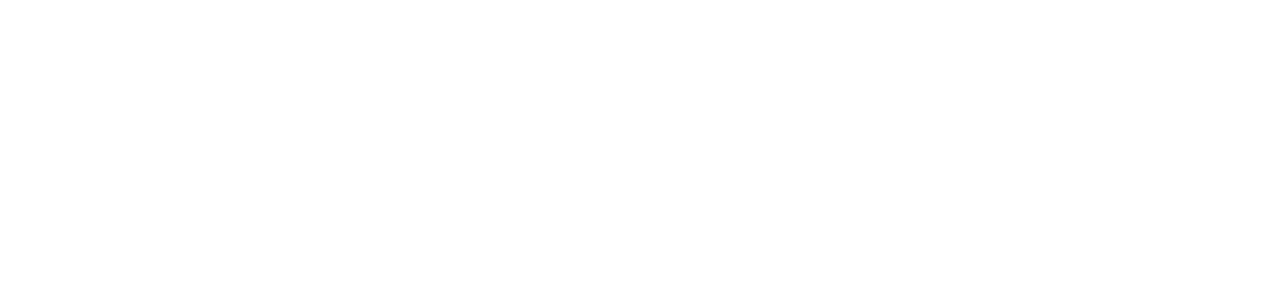
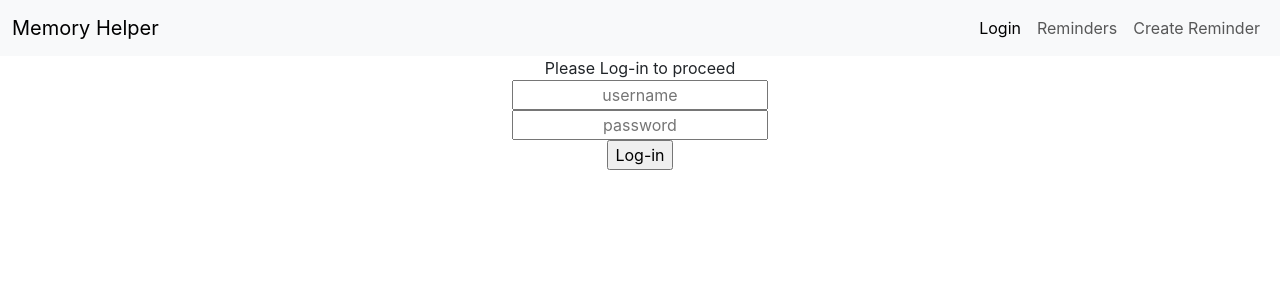
Before and after one commit to lopezatn/memory-helper, a React (Create React App) app: page / in a window 1280 px wide. Shown: the top 300 px of the page. Built offline with nearby package versions, Linux system fonts and the light colour scheme.

Commit message:
Added component button/inputfield, creating functionality of login component

```diff
--- /dev/null
+++ b/src/components/button/Button.jsx
@@ -0,0 +1,11 @@
+import React from 'react';
+
+const Button = ({value, type}) => {
+    return (
+    <>
+        <input value={value} type={type}/>
+    </>
+    );
+}
+
+export default Button;
--- /dev/null
+++ b/src/components/inputField/InputField.jsx
@@ -0,0 +1,14 @@
+import React from 'react';
+
+const InputField = ({placeholder}) => {
+
+
+
+    return (
+        <label className="">
+            <input className='text-center' placeholder={placeholder}/>
+        </label>
+    )
+}
+
+export default InputField;
--- a/src/components/login/Login.jsx
+++ b/src/components/login/Login.jsx
@@ -1,13 +1,61 @@
-import React from 'react';
+import React, { useState } from 'react';
 import './Login.css';
+import InputField from '../inputField/InputField';
+import Button from '../button/Button';
 
 const Login = () => {
+    const [username, setUsername] = useState("");
+    const [password, setPassword] = useState("");
+    const [errorMessage, setErrorMessage] = useState(false);
+
+    const handleUserName = (event) => {
+        const newValue = event.target.value;
+        setUsername(newValue);
+    }
+
+
 
     return (
-        <body>
-        <div className='login-navbar'>
-        </div>
-        </body>
+    <body>
+        <header>
+            <nav class="navbar navbar-expand-lg bg-body-tertiary">
+            <div class="container-fluid">
+                <a class="navbar-brand" href="#">Memory Helper</a>
+                <button class="navbar-toggler" type="button" data-bs-toggle="collapse" data-bs-target="#navbarNav" aria-controls="navbarNav" aria-expanded="false" aria-label="Toggle navigation">
+                <span class="navbar-toggler-icon"></span>
+                </button>
+                <div class="collapse navbar-collapse" id="navbarNav">
+                <ul class="navbar-nav ms-auto">
+                    <li class="nav-item">
+                    <a class="nav-link active" aria-current="page" href="#">Login</a>
+                    </li>
+                    <li class="nav-item">
+                    <a class="nav-link" href="#">Reminders</a>
+                    </li>
+                    <li class="nav-item">
+                    <a class="nav-link" href="#">Create Reminder</a>
+                    </li>
+                </ul>
+                </div>
+            </div>
+            </nav>
+        </header>
+        <main>
+            <div className='container text-center'>
+                Please Log-in to proceed
+                <div className='row'>
+                    <InputField placeholder="username" />
+                    <InputField placeholder="password" />
+                </div>
+                <Button type="button" value="Log-in" />
+
+            </div>
+        </main>
+        <footer>
+
+        </footer>
+
+    </body>
     )
 }
 
```
Also changed, not shown: src/components/inputField/InputField.css (added).
